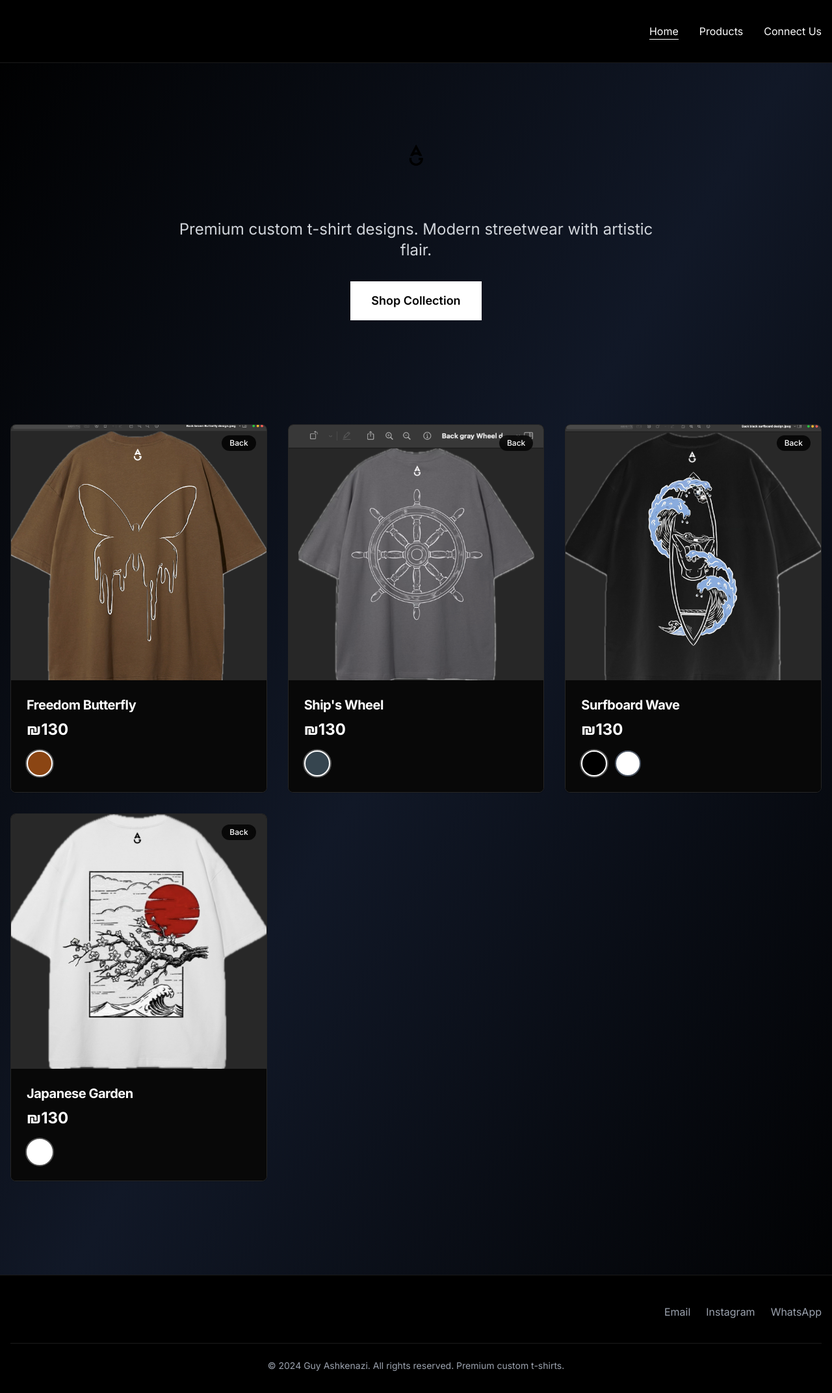
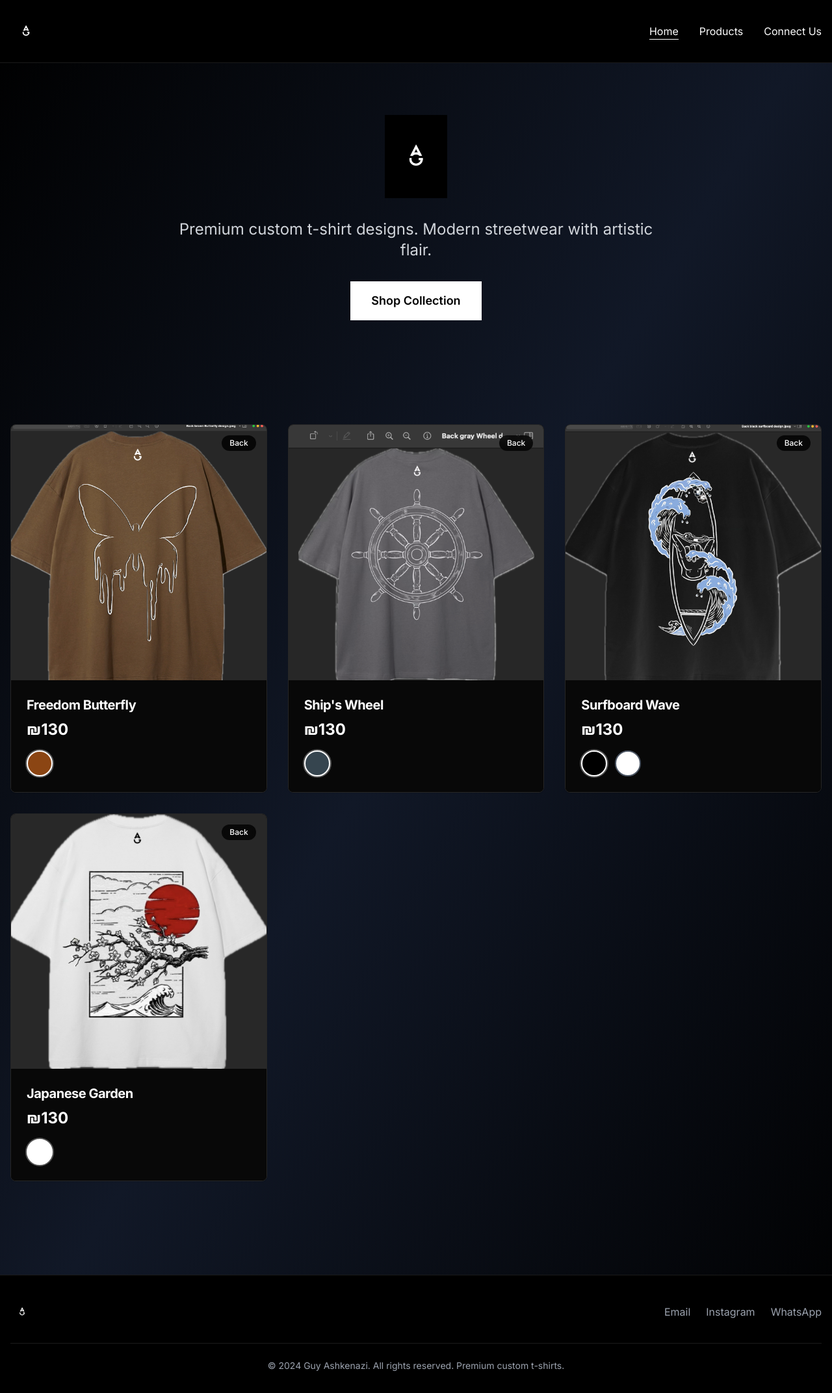
Before and after one commit to Guyashkenazi6/shirt-flip-shop, a React (Vite) app: page / in a window 1280 px wide. Shown: the whole page at 65% size. Built offline with nearby package versions, Linux system fonts and the light colour scheme.

Commit message:
Fix: Ensure logo visibility and Gmail integration
- Ensured the AG logos are visible in the header, hero, and footer.
- Configured email sending after payment to use Gmail.

```diff
--- a/src/components/Footer.tsx
+++ b/src/components/Footer.tsx
@@ -7,7 +7,7 @@ export const Footer = () => {
           {/* Logo and Brand */}
           <div className="flex items-center space-x-3 mb-4 md:mb-0">
             <img
-              src="/lovable-uploads/07d43972-fec5-42b2-97a1-a8515b577972.png"
+              src="/lovable-uploads/51ffcebf-97ae-462b-bac6-a667300a3e9e.png"
               alt="AG Logo"
               className="h-12 w-auto"
             />
--- a/src/components/Header.tsx
+++ b/src/components/Header.tsx
@@ -18,7 +18,7 @@ export const Header = () => {
           {/* Logo */}
           <Link to="/" onClick={handleNavClick} className="flex items-center">
             <img
-              src="/lovable-uploads/07d43972-fec5-42b2-97a1-a8515b577972.png"
+              src="/lovable-uploads/51ffcebf-97ae-462b-bac6-a667300a3e9e.png"
               alt="AG Logo"
               className="h-16 w-auto"
             />
@@ -35,13 +35,12 @@ export const Header = () => {
             >
               Home
             </Link>
-            <Link
-              to="/#products"
-              onClick={handleNavClick}
+            <a
+              href="/#products"
               className="text-white hover:text-gray-300 transition-colors duration-200"
             >
               Products
-            </Link>
+            </a>
             <Link
               to="/connect"
               onClick={handleNavClick}
@@ -81,13 +80,13 @@ export const Header = () => {
               >
                 Home
               </Link>
-              <Link
-                to="/#products"
+              <a
+                href="/#products"
                 onClick={handleNavClick}
                 className="text-white hover:text-gray-300 transition-colors duration-200"
               >
                 Products
-              </Link>
+              </a>
               <Link
                 to="/connect"
                 onClick={handleNavClick}
--- a/src/pages/Index.tsx
+++ b/src/pages/Index.tsx
@@ -13,7 +13,7 @@ const Index = () => {
         <div className="text-center mb-16 py-12">
           <div className="flex justify-center mb-8">
             <img
-              src="/lovable-uploads/07d43972-fec5-42b2-97a1-a8515b577972.png"
+              src="/lovable-uploads/51ffcebf-97ae-462b-bac6-a667300a3e9e.png"
               alt="AG Logo"
               className="h-32 w-auto animate-float"
             />
```
Also changed, not shown: public/lovable-uploads/51ffcebf-97ae-462b-bac6-a667300a3e9e.png (added).
